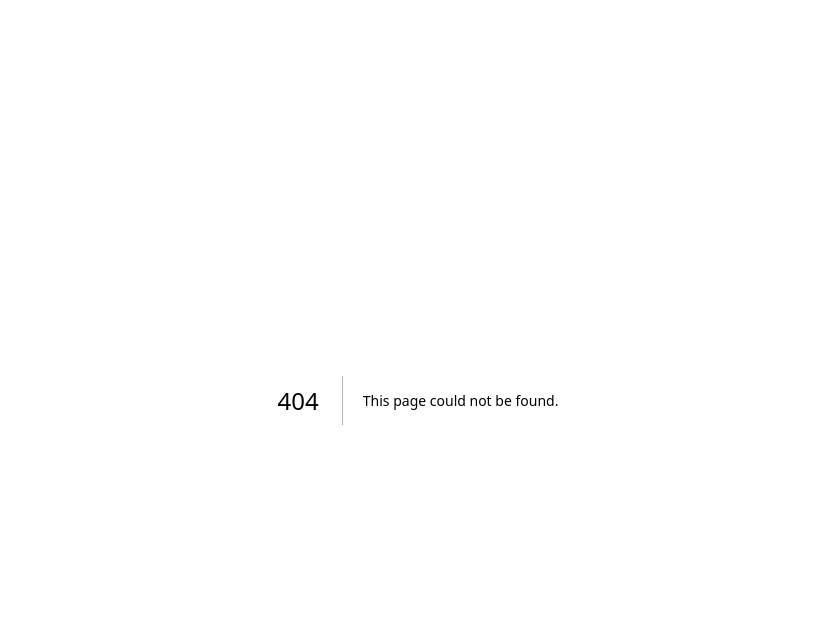
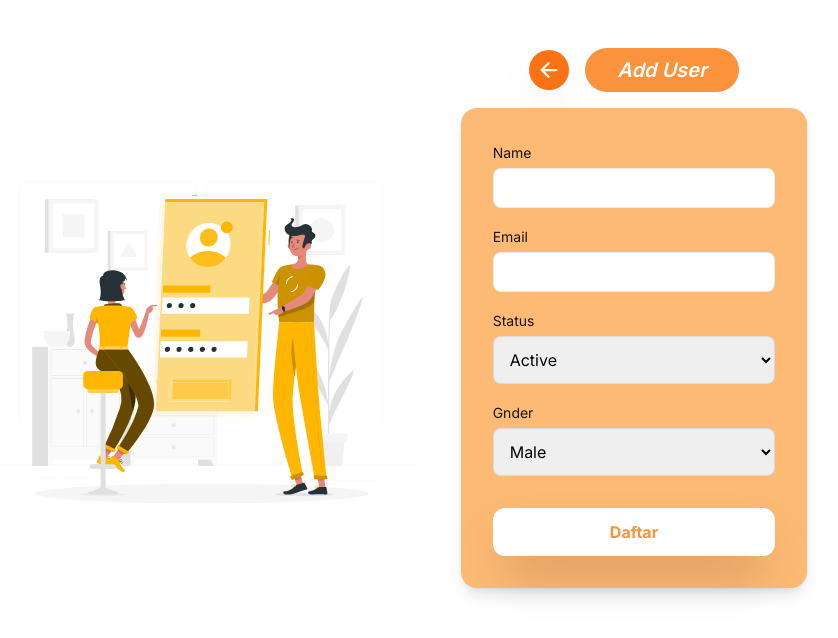
Before and after one commit to arvinaufal/whats-today, a Next.js app in the folder whats-today/: page /users/add in a window 1280 px wide. Before the commit this address had no page. Shown: the top 638 px of the page, without its empty margins (222-1060 px from the left). Built offline with nearby package versions, Linux system fonts and the light colour scheme.

Commit message:
Integration: Consume API from gorest.co.in and integrate with add user page

```diff
--- /dev/null
+++ b/whats-today/src/app/users/add/page.jsx
@@ -0,0 +1,81 @@
+import Navbar from "@/components/organisms/Navbar";
+import ClientFlashComponent from "@/components/templates/ClientFlashComponent";
+import UserForm from "@/components/templates/UserForm";
+
+
+import Link from "next/link";
+import { redirect } from "next/navigation"; import { IoArrowBackOutline } from "react-icons/io5";
+;
+
+export default function AddUser() {
+    const postAddUser = async (payload) => {
+        "use server"
+        const name = payload.name;
+        const status = payload.status;
+        const email = payload.email;
+        const gender = payload.gender;
+
+        const register = await fetch(
+            `https://gorest.co.in/public/v2/users`,
+            {
+                method: "POST",
+                headers: {
+                    "Content-Type": "application/json",
+                    "Authorization": "Bearer 984346a3c0e918b5a0ecb829a4ff0e7ca407a56ea7c602152b8fe91624465789"
+                },
+                body: JSON.stringify({
+                    name,
+                    email,
+                    gender,
+                    status,
+                }),
+            }
+        );
+        const result = (await register.json());
+
+        if (!register.ok) {
+            return redirect("/users/add?error=" + result.message);
+        }
+
+        return "success"
+    }
+    return (
+        <section className="flex flex-col min-h-screen w-screen bg-white">
+            <div className="w-full flex justify-center items-center py-4">
+
+            </div>
+            <div className="flex flex-col w-full">
+                <div className=" flex flex-row w-full h-full px-4">
+                    <div className="flex flex-col justify-center content-center items-center w-1/2">
+                        <div className="flex flex-col justify-center content-center items-center ml-48">
+                            <div className="">
+                                <img src="/images/mobile-login-rafiki.svg" alt="" style={{ width: 600 }} />
+                            </div>
+
+                        </div>
+                    </div>
+                    <div className=" flex flex-col justify-center content-center items-center w-1/2 mb-20">
+                        <div className="container w-2/3 h-2/3  flex flex-col justify-center content-center items-center mr-48">
+                            <div className="flex w-full mx-4 my-4 justify-center items-center gap-4">
+                                <Link href={'/users'} className="flex bg-orange-500 cursor-pointer shadow-2xl p-2 rounded-full hover:bg-orange-600">
+                                    <IoArrowBackOutline size={24} color="white" />
+                                </Link>
+                                <div className="flex px-8 py-2 rounded-full bg-orange-400">
+                                    <span className="font-semibold text-xl italic text-white">Add User</span>
+                                </div>
+                                <ClientFlashComponent />
+                            </div>
+                            <div className="w-5/6 rounded-2xl shadow-lg flex flex-col bg-orange-300">
+                                <div className="p-8 flex flex-col w-full">
+                                    <UserForm formType="register" postRegister={postAddUser} />
+
+                                </div>
+                            </div>
+
+                        </div>
+                    </div>
+                </div>
+            </div>
+        </section>
+    )
+}
--- a/whats-today/src/app/users/page.jsx
+++ b/whats-today/src/app/users/page.jsx
@@ -7,6 +7,7 @@ import { getUsers } from "@/utils/getApi";
 import { useEffect, useState } from "react";
 import UserPagination from "@/components/organisms/UserPagination";
 import { useUserPage } from "@/context";
+import Link from "next/link";
 
 
 export default function User() {
@@ -59,9 +60,9 @@ export default function User() {
                         </div>
 
                         <div className="flex w-1/2 h-full p-2 justify-end items-center mr-2">
-                            <div className="flex py-2 px-6 rounded-full bg-orange-400 hover:bg-orange-500 gap-2 items-center justify-center cursor-pointer">
+                            <Link href={'/users/add'} className="flex py-2 px-6 rounded-full bg-orange-400 hover:bg-orange-500 gap-2 items-center justify-center cursor-pointer">
                                 <FaPlus size={18} color="white" /> <span className="font-semibold text-white">Add User</span>
-                            </div>
+                            </Link>
                         </div>
                     </div>
                     <div className="flex w-full h-full p-4 justify-center items-center mt-4">
--- /dev/null
+++ b/whats-today/src/components/templates/ClientFlashComponent.jsx
@@ -0,0 +1,24 @@
+"use client"
+
+import { useSearchParams } from "next/navigation";
+
+const ClientFlashComponent = () => {
+    const searchParams = useSearchParams();
+    const errorMessage = searchParams.get("error");
+    return (
+        <>
+            {
+                errorMessage
+                &&
+                (
+                    <div role="alert" className="alert alert-error mt-2">
+                        <svg xmlns="http://www.w3.org/2000/svg" className="stroke-current shrink-0 h-6 w-6" fill="none" viewBox="0 0 24 24"><path strokeLinecap="round" strokeLinejoin="round" strokeWidth="2" d="M10 14l2-2m0 0l2-2m-2 2l-2-2m2 2l2 2m7-2a9 9 0 11-18 0 9 9 0 0118 0z" /></svg>
+                        <span>{errorMessage}</span>
+                    </div>
+                )
+            }
+        </>
+    )
+}
+
+export default ClientFlashComponent;
--- /dev/null
+++ b/whats-today/src/components/templates/UserForm.jsx
@@ -0,0 +1,130 @@
+"use client"
+import Image from "next/image";
+import { useRouter } from "next/navigation";
+import { Report } from "notiflix";
+import { useEffect, useState } from "react";
+import { FaRegEye, FaRegEyeSlash } from "react-icons/fa6";
+
+export default function UserForm({ formType, postRegister, postLogin, userData }) {
+    const router = useRouter()
+    const [form, setForm] = useState({ name: '', status: '', email: '', gender: '' });
+    const [pending, setPending] = useState(false);
+    const handleRegister = async () => {
+        const result = await postRegister(form);
+        setPending(false);
+        if (result === "success") {
+            Report.success(
+                'Sukses',
+                'Berhasil register',
+                'Ok',
+                () => {
+                    // Redirect to '/wishlist' after the user clicks "Ok"
+                    router.push('/users');
+                }
+            );
+        }
+    }
+
+    useEffect(() => {
+        if (userData) {
+            setForm(userData);
+        }
+    }, [])
+
+    const handleLogin = async () => {
+        await postLogin(form);
+        setPending(false);
+    }
+    return (
+        <form>
+            <div className="pb-1">
+                <label htmlFor="name" className="opacity-90 text-sm">
+                    Name
+                </label>
+            </div>
+            <div className="relative pb-4">
+                <input
+                    type="text"
+                    id="name"
+                    value={form.name}
+                    onChange={(e) => {
+                        setForm({ ...form, name: e.target.value });
+                    }}
+                    className="focus:bg-orange-100 focus:outline-none p-4 border-solid border-slate-800 rounded-lg h-10 w-full border-opacity-10 pr-10"
+                    style={{ borderWidth: 1 }}
+                />
+            </div>
+            <div className="pb-1">
+                <label htmlFor="email" className="opacity-90 text-sm">
+                    Email
+                </label>
+            </div>
+            <div className="relative pb-4">
+                <input
+                    type="text"
+                    id="email"
+                    value={form.email}
+                    onChange={(e) => {
+                        setForm({ ...form, email: e.target.value });
+                    }}
+                    className="focus:bg-orange-100 focus:outline-none p-4 border-solid border-slate-800 rounded-lg h-10 w-full border-opacity-10 pr-10"
+                    style={{ borderWidth: 1 }}
+                />
+
+            </div>
+
+            <div className="pb-1">
+                <label htmlFor="status" className="opacity-90 text-sm">
+                    Status
+                </label>
+            </div>
+            <div className="relative pb-4">
+                <select
+                    id="status"
+                    value={form.status}
+                    onChange={(e) => {
+                        setForm({ ...form, status: e.target.value });
+                    }}
+                    className="focus:bg-orange-100 focus:outline-none p-3 border-solid border-slate-800 rounded-lg w-full border-opacity-10 pr-10"
+                    style={{ borderWidth: 1 }}
+                >
+                    <option value="Active">Active</option>
+                    <option value="Inactive">Inactive</option>
+                </select>
+            </div>
+            <div className="pb-1">
+                <label htmlFor="gender" className="opacity-90 text-sm">
+                    Gnder
+                </label>
+            </div>
+            <div className="relative pb-4">
+                <select
+                    id="gender"
+                    value={form.gender}
+                    onChange={(e) => {
+                        setForm({ ...form, gender: e.target.value });
+                    }}
+                    className="focus:bg-orange-100 focus:outline-none p-3 border-solid border-slate-800 rounded-lg w-full border-opacity-10 pr-10"
+                    style={{ borderWidth: 1 }}
+                >
+                    <option value="Male">Male</option>
+                    <option value="Female">Female</option>
+                </select>
+            </div>
+
+
+            {
+                pending
+                    ?
+
+                    <div className="h-12 rounded-xl justify-center content-center items-center cursor-pointer flex mt-4 bg-white opacity-40 disabled">
+                        <span className="loading loading-spinner loading-md"></span>
+                    </div>
+                    :
+                    <div className="h-12 bg-white rounded-xl justify-center content-center items-center cursor-pointer flex mt-4 hover:bg-slate-100 shadow-2xl" onClick={formType === 'register' ? () => { handleRegister(); setPending(true); } : () => { handleLogin(); setPending(true); }}>
+                        <span className="font-bold text-orange-400 cursor-pointer">{formType === 'register' ? "Daftar" : "Masuk"}</span>
+                    </div>
+            }
+        </form>
+    )
+}
```
Also changed, not shown: whats-today/public/images/mobile-login-rafiki.svg (added).
